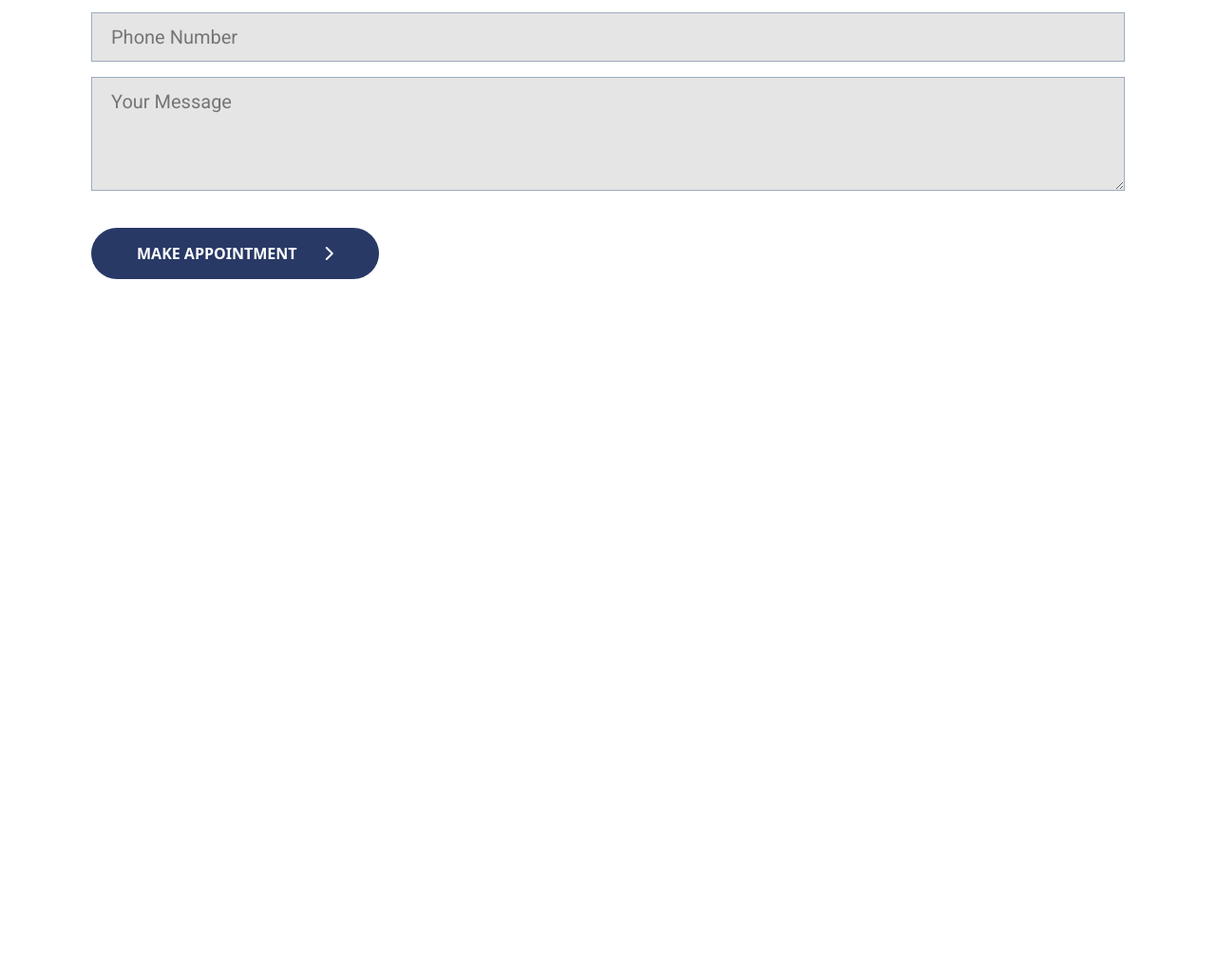
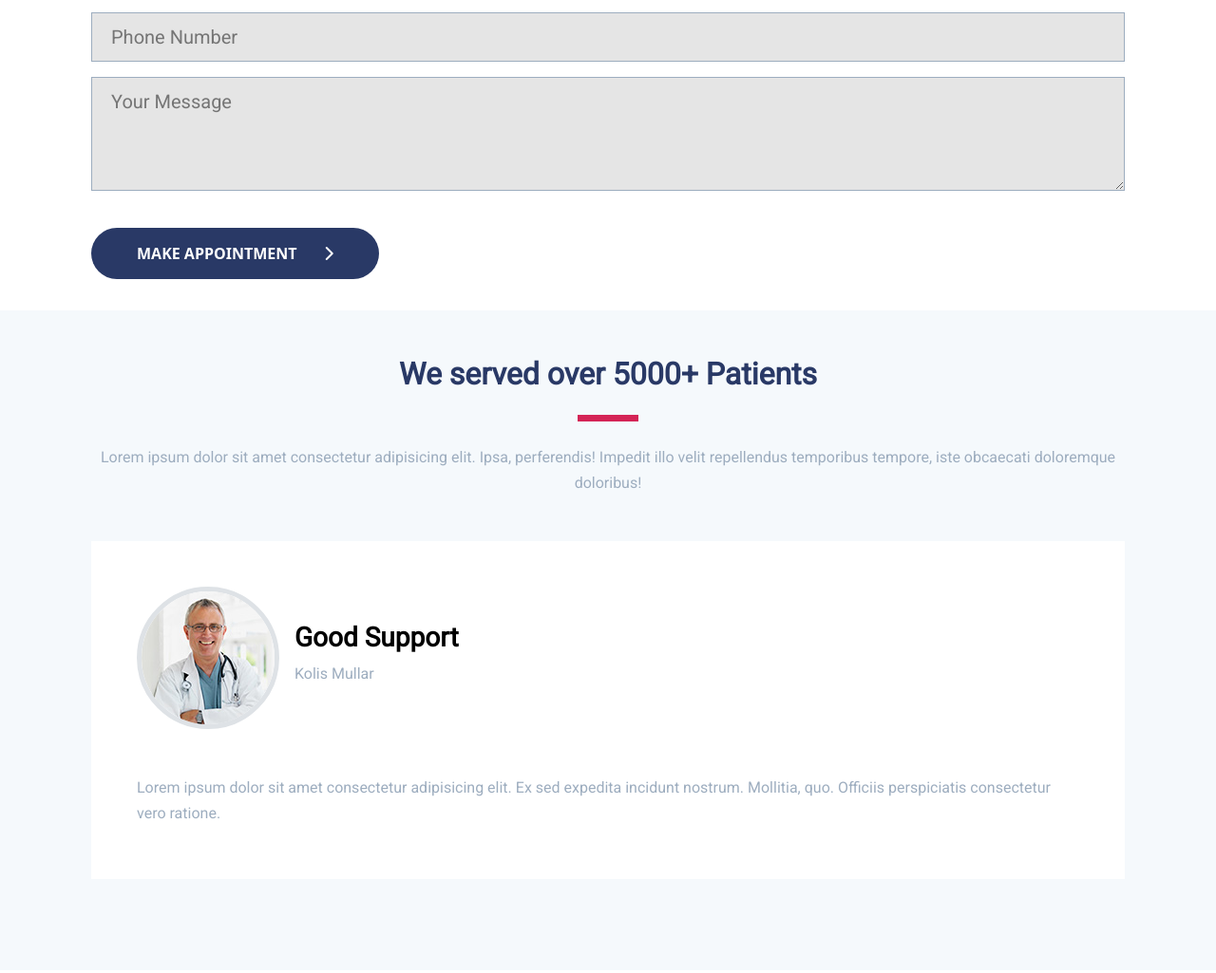
Before and after one commit to Geshina/Bootstrap-Final, a website: page index.html in a window 1280 px wide. Shown: the part 10209-11234 px from the top of the page at 95% size. Before the commit the page ends 10503 px from the top, so only its background shows below. Drawn offline with nearby package versions, Linux system fonts and the light colour scheme.

Commit message:
Pre-Carousel

```diff
--- a/index.html
+++ b/index.html
@@ -277,5 +277,31 @@
             <i class="fa-solid fa-chevron-right ps-4"></i>
         </div>
     </div>
+    <div class="grey-sec my-5 py-5">
+        <div class="cont text-center">
+            <h2 class="h2 blue fw-bold">We served over 5000+ Patients</h2>
+            <div class="bg-red my-4 mx-auto" style="height: 0.4em; width: 4em;"></div>
+            <h6 class="h6">
+                Lorem ipsum dolor sit amet consectetur adipisicing elit. Ipsa, perferendis!
+                Impedit illo velit repellendus temporibus tempore, iste obcaecati doloremque doloribus!
+            </h6>
+        </div>
+        <div class="card-carousel bg-white cont my-5 p-5">
+            <div class="d-flex">
+                <img
+                src="/images/team/test-thumb1.jpg"
+                class="rounded-circle border border-5">
+                <div class="ms-3 flex-column d-flex align-self-center">
+                    <h3 class="fw-bold black h3 d-inline">Good Support</h3>
+                    <h6 class="h6 d-inline">Kolis Mullar</h6>
+                </div>
+            </div>
+            <h6 class="h6 mt-5">
+                Lorem ipsum dolor sit amet consectetur adipisicing elit.
+                Ex sed expedita incidunt nostrum. Mollitia, quo. Officiis
+                perspiciatis consectetur vero ratione.
+            </h6>
+        </div>
+     </div>
 </body>
 </html>
--- a/style.css
+++ b/style.css
@@ -107,3 +107,6 @@ h6{
 .grid-box, .grid-cont{
     grid-row: 1 / 2;
 }
+.grey-sec{
+    background-color: #f5f9fc;
+}
```
